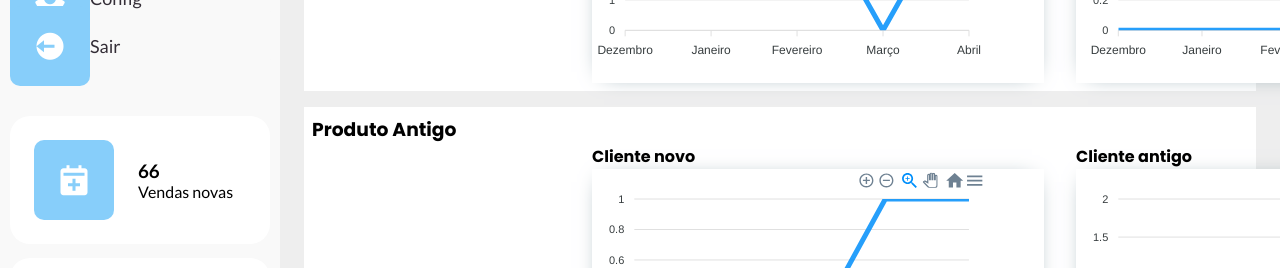
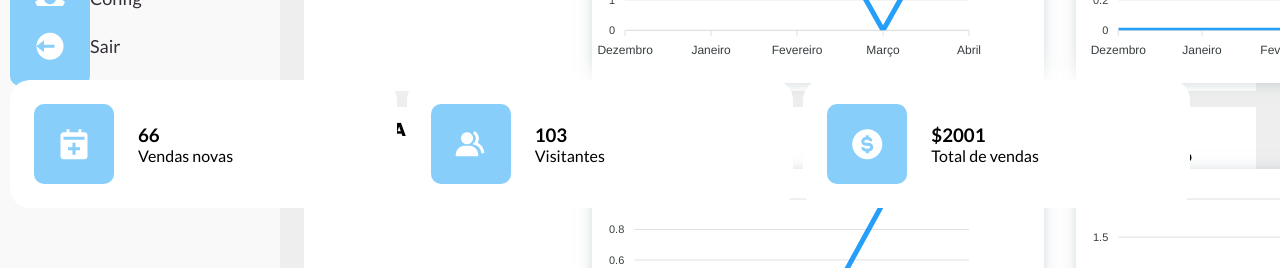
Before and after one commit to Code-Lotus/api3-frontend, a React (Create React App) app: page /homepage in a window 1280 px wide. Shown: the part 322-590 px from the top of the page. Built offline with nearby package versions, Linux system fonts and the light colour scheme.

Commit message:
Correção de componente

```diff
--- a/src/components/grid/status.css
+++ b/src/components/grid/status.css
@@ -2,10 +2,12 @@
 
 .box {
     display: grid;
-    grid-template-columns: repeat(auto-fit, minmax(200px, 1fr));
-    grid-gap: 14px;
+    grid-template-columns: repeat(3, 1fr);
+    grid-gap: 10px;
     margin-top: 36px;
     padding: 10px;
+    width: 1200px;
+    margin: 0 auto;
 }
 
 li {
--- a/src/components/grid/status.tsx
+++ b/src/components/grid/status.tsx
@@ -15,7 +15,7 @@ export default function Status() {
                 <li>
                     <i className='bx bxs-group'></i>
                     <span>
-                 <h3>103</h3>
+                    <h3>103</h3>
                     <p>Visitantes</p>
                      </span>
                 </li>
```
